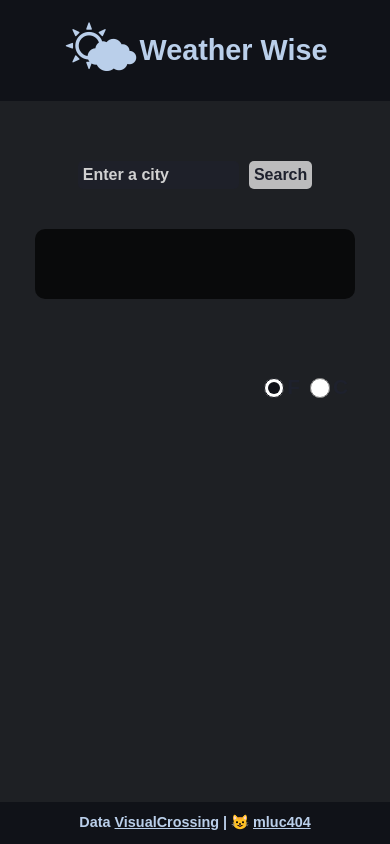
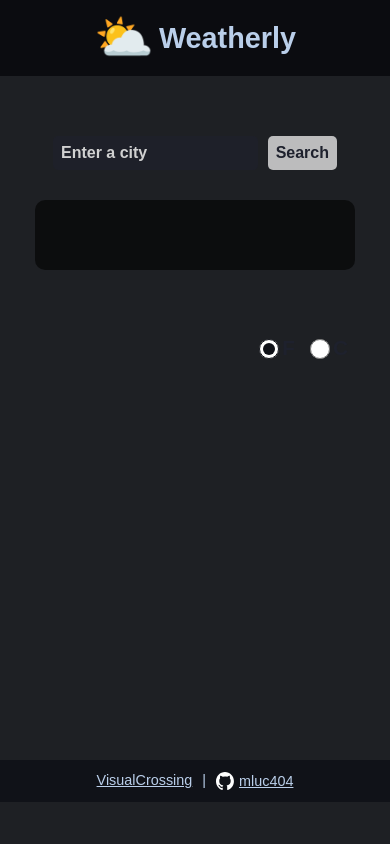
Before and after one commit to mluc404/weather-app, a website built with webpack: page src/template.html in a window 390 px wide. Built offline with nearby package versions, Linux system fonts and the light colour scheme; no server answers.

Commit message:
fix: adjust UI layout for mobile to resolve display mismatches

```diff
--- a/src/styles.css
+++ b/src/styles.css
@@ -1,9 +1,12 @@
 body {
   /* background-color: #505279; */
   /* background-color: #1e212d; */
+
   background-color: #1e2024;
+
   /* background-color: #303339; */
   /* background-color: #3d4149; */
+  /* background-color: #084d6b; */
   margin: 0;
   padding: 0;
   box-sizing: border-box;
@@ -15,7 +18,7 @@ body {
 }
 
 main {
-  background-size: cover;
+  /* background-size: cover; */
   display: flex;
   flex-direction: column;
   align-items: center;
@@ -27,23 +30,33 @@ main {
 
 .appName {
   width: 100%;
-  height: 12vh;
+  /* height: 12vh; */
   /* background-color: #1e212d; */
-  background-color: #101218;
+
+  /* background-color: #101218; */
+
+  background-color: #0b0c10;
+
   /* color: #babcea; */
   color: #bacfea;
   display: flex;
   justify-content: center;
   align-items: center;
+  gap: 5px;
+  padding: 20px 0;
 }
 .appIcon {
-  font-size: 4rem;
-  padding-top: 20px;
+  font-size: 3rem;
+
+  text-align: center;
+  align-content: center;
 }
 
 h1 {
   font-size: 2.5rem;
   margin: 0;
+  text-align: center;
+  align-content: center;
 }
 .appContent {
   height: 60vh;
@@ -54,12 +67,12 @@ h1 {
   border-radius: 10px;
   display: flex;
   flex-direction: column;
-  gap: 20px;
+  gap: 30px;
   align-items: center;
 }
 
 form {
-  margin-top: 20px;
+  margin-top: 30px;
   display: flex;
   justify-content: center;
   align-items: center;
@@ -71,9 +84,8 @@ input {
   border: none;
   outline: none;
   background-color: rgba(30, 32, 45, 0.6);
-
-  width: 50%;
-  padding: 5px;
+  width: 60%;
+  padding: 8px;
 
   color: rgb(209, 209, 209);
   font-weight: 600;
@@ -89,7 +101,7 @@ button {
   border-radius: 5px;
   border: none;
   outline: none;
-  padding: 5px;
+  padding: 8px;
   background-color: rgba(228, 228, 228, 0.8);
 }
 
@@ -101,7 +113,7 @@ button:hover {
 .weatherDisplay {
   width: 80%;
   border-radius: 10px;
-  background-color: rgba(0, 0, 0, 0.7);
+  background-color: rgba(0, 0, 0, 0.6);
   color: white;
   font-size: 1.2rem;
 
@@ -134,7 +146,7 @@ button:hover {
 fieldset {
   border: none;
   display: flex;
-  gap: 5px;
+  gap: 10px;
   align-self: flex-end;
   margin: 50px 10px 20px 0;
 }
@@ -167,7 +179,7 @@ footer {
   display: flex;
   justify-content: center;
   align-items: center;
-  font-weight: 600;
+  /* font-weight: 600; */
 
   font-size: 0.9rem;
 }
@@ -180,10 +192,29 @@ footer a:hover {
   text-decoration: underline;
 }
 
+footer p {
+  display: flex;
+  gap: 10px;
+}
+#githubSpan {
+  display: flex;
+  align-items: center;
+  gap: 5px;
+}
+
+#githubLogo {
+  width: 18px;
+}
+
 /* //////////////////////////////// */
 @media (width<500px) {
   main {
     gap: 30px;
+    height: 90vh;
+  }
+
+  .appName {
+    padding: 10px 0;
   }
 
   h1 {
@@ -193,13 +224,19 @@ footer a:hover {
     width: 50%;
     min-width: 350px;
     min-height: 460px;
+    gap: 10px;
   }
   form {
     margin-top: 30px;
     margin-bottom: 20px;
   }
 
-  .locName {
-    /* text-align: center; */
+  input {
+    width: 60%;
+    padding: 8px;
+  }
+
+  button {
+    padding: 8px;
   }
 }
--- a/src/template.html
+++ b/src/template.html
@@ -8,8 +8,8 @@
   <body>
     <main>
       <div class="appName">
-        <span class="appIcon">&#x1F324;</span>
-        <h1>Weather Wise</h1>
+        <div class="appIcon">&#x26C5;</div>
+        <h1>Weatherly</h1>
       </div>
       <div class="appContent">
         <form action="">
@@ -45,20 +45,24 @@
     </main>
     <footer>
       <p>
-        Data
         <a
           href="https://www.visualcrossing.com/weather-api/"
           target="_blank"
           rel="noopener noreferrer"
           >VisualCrossing</a
         >
-        <!-- replace with github icon later -->
-        | &#x1F63A;
+        |
         <a
-          href="https://github.com/mluc404"
+          href="https://github.com/mluc404/weather-app"
           target="_blank"
           rel="noopener noreferrer"
-          >mluc404</a
+          ><span id="githubSpan"
+            ><img
+              src="./images/github-mark-white.svg"
+              alt="github-logo"
+              id="githubLogo"
+            />mluc404</span
+          ></a
         >
       </p>
     </footer>
```
Also changed, not shown: src/images/github-mark-white.svg (added).
